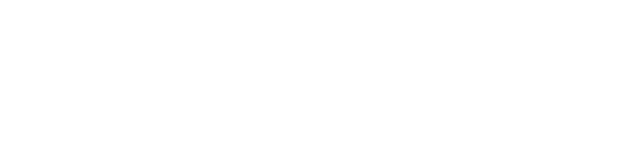
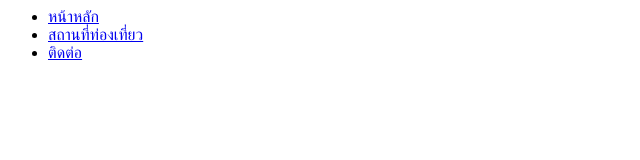
Before and after one commit to PeerapatWannaphan/66160009_HomeWork, a plain HTML site: page about.html in a window 1280 px wide. Shown: the whole page, without its empty margins (0-640 px from the left). Drawn offline with Linux system fonts and the light colour scheme.

Commit message:
รายละเอียดสถานที่ท่องเที่ยว 2

```diff
--- a/about.html
+++ b/about.html
@@ -5,3 +5,13 @@
     <title>สถานที่ท่องเที่ยว - นครราชสีมา</title>
     <link rel="stylesheet" href="css/style.css">
 </head>
+<body>
+    <header>
+        <nav>
+            <ul>
+                <li><a href="index.html">หน้าหลัก</a></li>
+                <li><a href="details.html" class="active">สถานที่ท่องเที่ยว</a></li>
+                <li><a href="contact.html">ติดต่อ</a></li>
+            </ul>
+        </nav>
+    </header>
```
